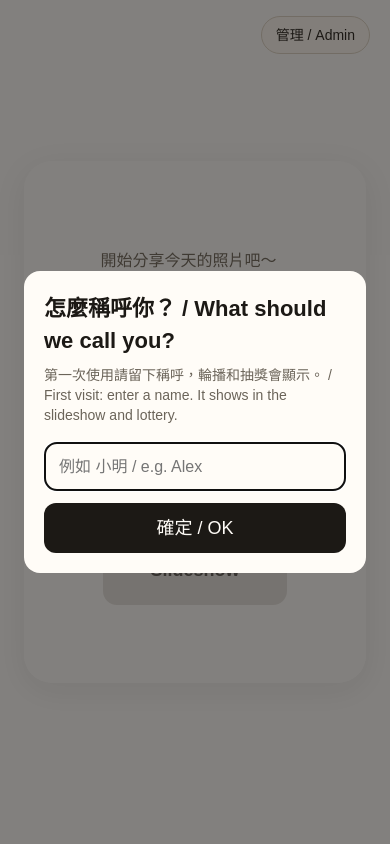
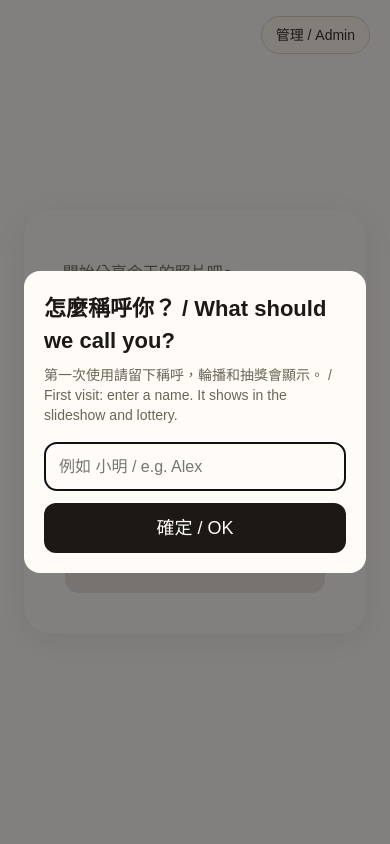
Before and after one commit to Chalmers-Chang/photo-upload, a Flask app: template web/templates/project_home.html in a window 390 px wide. Run offline with Flask 3, Linux system fonts and the light colour scheme; the template is opened without the code that fills it, so the values that code supplies are empty.

Commit message:
Add glass card padding configurations for desktop and mobile
- Introduced new environment variables `GLASS_PAD_CM` and `GLASS_PAD_MOBILE_CM` in appsetting.py to allow customizable padding for glass cards on different devices.
- Updated project_home.html to utilize these new padding settings, ensuring responsive design.
- Revised MEMORY.md to document the new glass padding options for better clarity on usage.

```diff
--- a/config/appsetting.py
+++ b/config/appsetting.py
@@ -51,3 +51,7 @@ upload_btn_color = os.environ.get("UPLOAD_BTN_COLOR", "#f4efe6")
 slideshow_btn_color = os.environ.get("SLIDESHOW_BTN_COLOR", "#d4d1cc")
 # Lottery button fill (gold)
 lottery_btn_color = os.environ.get("LOTTERY_BTN_COLOR", "#d4af37")
+# Glass card padding on desktop (cm)
+glass_pad_cm = os.environ.get("GLASS_PAD_CM", "2")
+# Glass card padding on phones (cm)
+glass_pad_mobile_cm = os.environ.get("GLASS_PAD_MOBILE_CM", "1")
--- a/web/templates/project_home.html
+++ b/web/templates/project_home.html
@@ -32,13 +32,16 @@
   }
   .glass {
     width: min(720px, 100%);
-    padding: 2cm;
+    padding: {{ cfg.glass_pad_cm }}cm;
     border-radius: 28px;
     background: rgba(255, 255, 255, 0.42);
     border: 1px solid rgba(255, 255, 255, 0.55);
     box-shadow: 0 8px 32px rgba(28, 25, 21, 0.08);
     backdrop-filter: blur(28px) saturate(180%);
     -webkit-backdrop-filter: blur(28px) saturate(180%);
+  }
+  @media (max-width: 640px) {
+    .glass { padding: {{ cfg.glass_pad_mobile_cm }}cm; }
   }
   .pjt-stage h1 { opacity: {{ 1 - cfg.title_fade }}; }
   .pjt-stage .btn {
```
Also changed, not shown: web/MEMORY.md (+1 -1 lines).
